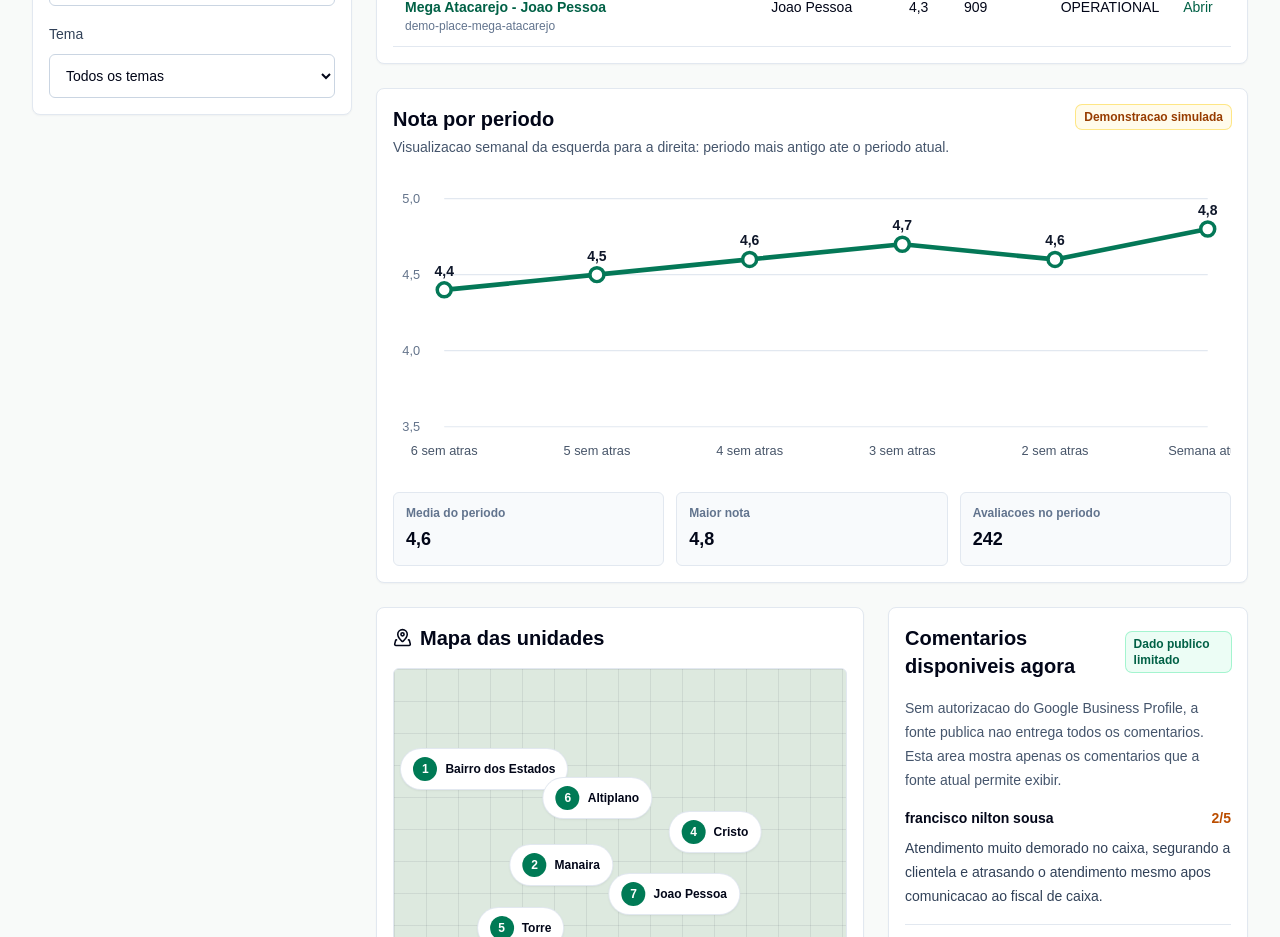
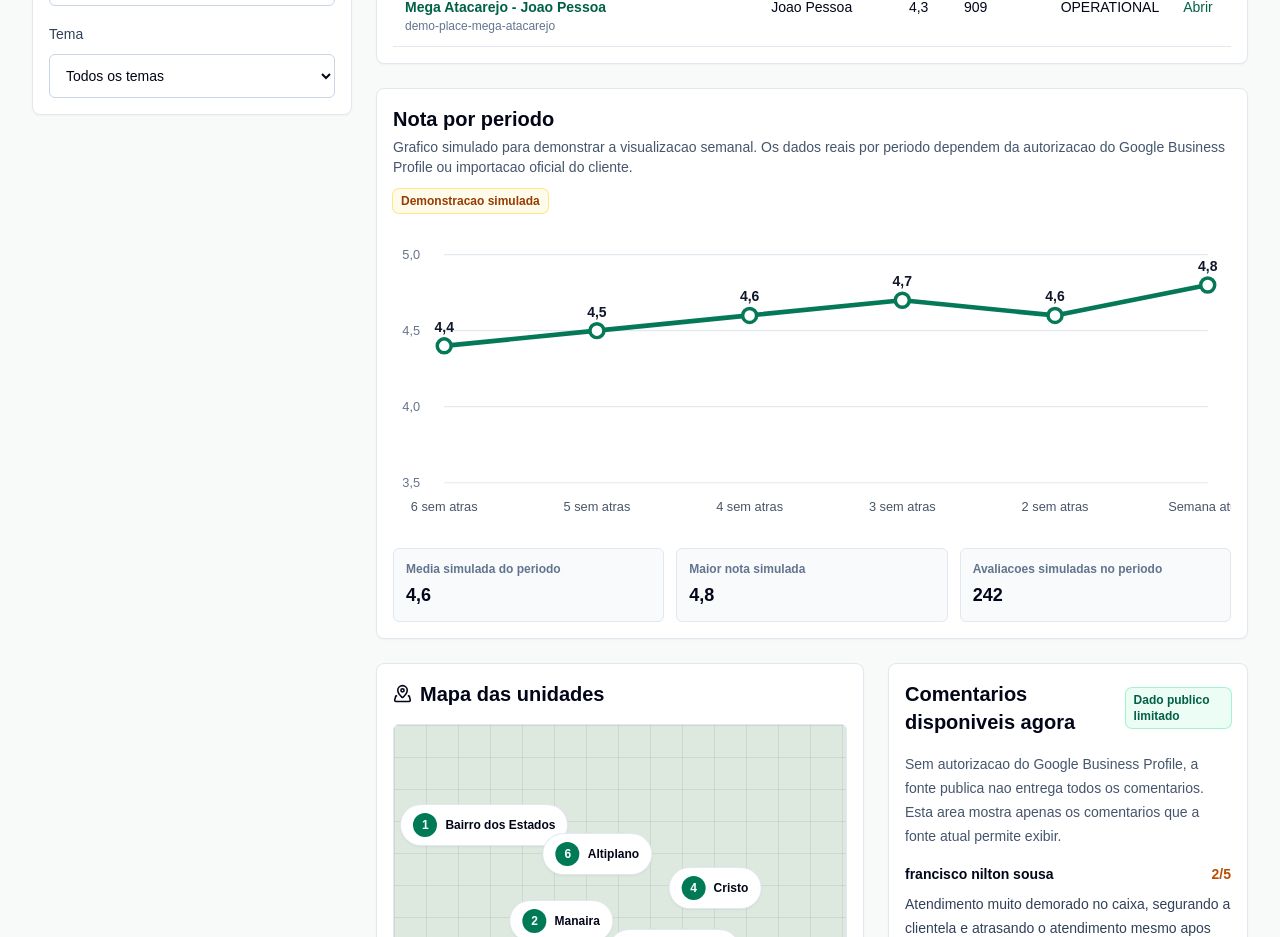
Before and after one commit to rodrigocunha093-stack/Google-avalia-o, a Next.js app: page / in a window 1280 px wide. Shown: the part 1120-2057 px from the top of the page. Built offline with nearby package versions, Linux system fonts and the light colour scheme.

Commit message:
Clarify simulated rating trend

```diff
--- a/src/components/rating-trend-chart.tsx
+++ b/src/components/rating-trend-chart.tsx
@@ -30,7 +30,8 @@
         <div>
           <h2 className="text-xl font-semibold">Nota por periodo</h2>
           <p className="mt-1 text-sm text-slate-600">
-            Visualizacao {periodLabel(period)} da esquerda para a direita: periodo mais antigo ate o periodo atual.
+            Grafico simulado para demonstrar a visualizacao {periodLabel(period)}. Os dados reais por periodo dependem
+            da autorizacao do Google Business Profile ou importacao oficial do cliente.
           </p>
         </div>
         <Badge tone="simulated">Demonstracao simulada</Badge>
@@ -72,9 +73,9 @@
       </div>
 
       <div className="mt-4 grid gap-3 sm:grid-cols-3">
-        <Summary label="Media do periodo" value={formatRating(average(points.map((point) => point.rating)))} />
-        <Summary label="Maior nota" value={formatRating(Math.max(...points.map((point) => point.rating)))} />
-        <Summary label="Avaliacoes no periodo" value={points.reduce((sum, point) => sum + point.reviews, 0).toLocaleString("pt-BR")} />
+        <Summary label="Media simulada do periodo" value={formatRating(average(points.map((point) => point.rating)))} />
+        <Summary label="Maior nota simulada" value={formatRating(Math.max(...points.map((point) => point.rating)))} />
+        <Summary label="Avaliacoes simuladas no periodo" value={points.reduce((sum, point) => sum + point.reviews, 0).toLocaleString("pt-BR")} />
       </div>
     </section>
   );
```
